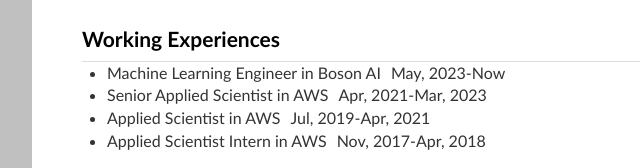
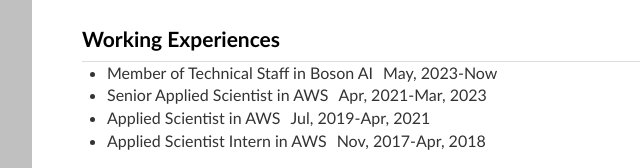
Before and after one commit to sxjscience/sxjscience.github.io, a plain HTML site: page index.html in a window 1280 px wide. Shown: the part 3317-3485 px from the top of the page, 108-748 px from the left. Drawn offline with Linux system fonts and the light colour scheme.

Commit message:
Update index.html

```diff
--- a/index.html
+++ b/index.html
@@ -475,7 +475,7 @@
       <div class="row">
         <ul>
           <li>
-            <ul class="list-inline"><li>Machine Learning Engineer in Boson AI</li><li>May, 2023-Now</li></ul>
+            <ul class="list-inline"><li>Member of Technical Staff in Boson AI</li><li>May, 2023-Now</li></ul>
           </li>
           <li>
             <ul class="list-inline"><li>Senior Applied Scientist in AWS</li><li>Apr, 2021-Mar, 2023</li></ul>
```
